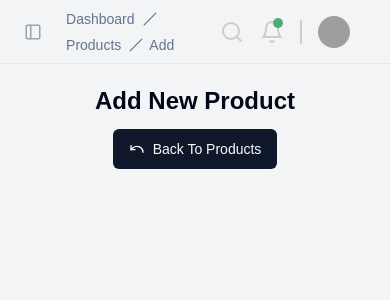
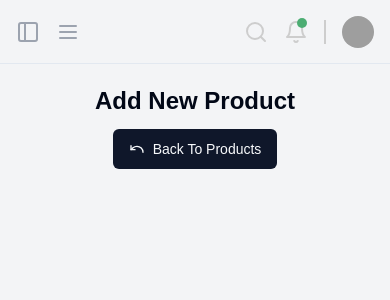
Before and after one commit to AhmedMahmoud929/hyper-extra, a Next.js app: page /products/add in a window 390 px wide. Shown: the top 300 px of the page. Built offline with nearby package versions, Linux system fonts and the light colour scheme; grey boxes are pictures that could not be loaded.

Commit message:
Enhance navbar responsivness

```diff
--- a/components/shared/Navbar.tsx
+++ b/components/shared/Navbar.tsx
@@ -1,6 +1,8 @@
 "use client";
 
-import { Bell, Search, Sidebar, Slash } from "lucide-react";
+import { useState } from "react";
+import { Bell, Search, Sidebar, Slash, Menu, X } from "lucide-react";
+import Link from "next/link";
 
 import {
   Breadcrumb,
@@ -11,38 +13,17 @@ import {
 } from "@/components/ui/breadcrumb";
 import { useSidebarContext } from "@/contexts/SidebarContext";
 import { Avatar, AvatarFallback, AvatarImage } from "@/components/ui/avatar";
-import {
-  Cloud,
-  CreditCard,
-  Github,
-  Keyboard,
-  LifeBuoy,
-  LogOut,
-  Mail,
-  MessageSquare,
-  Plus,
-  PlusCircle,
-  Settings,
-  User,
-  UserPlus,
-  Users,
-} from "lucide-react";
-
+import { Button } from "@/components/ui/button";
 import {
   DropdownMenu,
   DropdownMenuContent,
-  DropdownMenuGroup,
   DropdownMenuItem,
   DropdownMenuLabel,
-  DropdownMenuPortal,
   DropdownMenuSeparator,
   DropdownMenuShortcut,
-  DropdownMenuSub,
-  DropdownMenuSubContent,
-  DropdownMenuSubTrigger,
   DropdownMenuTrigger,
 } from "@/components/ui/dropdown-menu";
-import Link from "next/link";
+import { User, Settings, LogOut } from "lucide-react";
 
 interface NavbarProps {
   breadcrumbItems: {
@@ -51,19 +32,20 @@ interface NavbarProps {
   }[];
 }
 
-function Navbar({ breadcrumbItems }: NavbarProps) {
+export default function Navbar({ breadcrumbItems }: NavbarProps) {
   const { isSidebarOpen, setIsSidebarOpen } = useSidebarContext();
+  const [isMobileMenuOpen, setIsMobileMenuOpen] = useState(false);
 
   return (
-    <div className="h-16 py-5 px-6 pr-10 border-b w-full flex items-center justify-between">
+    <div className="relative h-16 py-5 px-4 md:px-6 border-b w-full flex items-center justify-between">
       {/* LEFT */}
-      <div className="flex items-center gap-6">
+      <div className="flex items-center gap-4 md:gap-6">
         <Sidebar
           role="button"
-          className="text-gray-400"
+          className="text-gray-400 cursor-pointer"
           onClick={() => setIsSidebarOpen(!isSidebarOpen)}
         />
-        <Breadcrumb>
+        <Breadcrumb className="hidden md:block">
           <BreadcrumbList>
             {breadcrumbItems.map((ele, ix) => (
               <div key={ix} className="flex gap-2 items-center">
@@ -72,30 +54,47 @@ function Navbar({ breadcrumbItems }: NavbarProps) {
                 </BreadcrumbItem>
                 {breadcrumbItems.length > ix + 1 && (
                   <BreadcrumbSeparator>
-                    <Slash />
+                    <Slash className="h-4 w-4" />
                   </BreadcrumbSeparator>
                 )}
               </div>
             ))}
           </BreadcrumbList>
         </Breadcrumb>
+        <div
+          role="button"
+          className="md:hidden"
+          onClick={() => setIsMobileMenuOpen(!isMobileMenuOpen)}
+        >
+          {isMobileMenuOpen ? (
+            <X className="h-6 w-6 text-gray-400" />
+          ) : (
+            <Menu className="h-6 w-6 text-gray-400" />
+          )}
+        </div>
       </div>
 
       {/* RIGHT */}
       <div className="flex items-center gap-4">
         {/* Icons */}
         <div className="flex items-center gap-4 border-r-2 border-custom-iconGray pr-4">
-          <Search role="button" className="text-custom-iconGray" />
+          <Search
+            role="button"
+            className="text-custom-iconGray cursor-pointer"
+          />
           <div className="relative">
             <div className="absolute -top-[2px] right-[1px] bg-custom-main w-[10px] h-[10px] rounded-full"></div>
-            <Bell role="button" className="text-custom-iconGray" />
+            <Bell
+              role="button"
+              className="text-custom-iconGray cursor-pointer"
+            />
           </div>
         </div>
         {/* Avatar */}
         <div className="flex items-center">
           <DropdownMenu>
             <DropdownMenuTrigger asChild>
-              <Avatar className="w-8 h-8" role="button">
+              <Avatar className="w-8 h-8 cursor-pointer">
                 <AvatarImage
                   src="https://github.com/shadcn.png"
                   alt="@shadcn"
@@ -103,39 +102,55 @@ function Navbar({ breadcrumbItems }: NavbarProps) {
                 <AvatarFallback>AM</AvatarFallback>
               </Avatar>
             </DropdownMenuTrigger>
-            <DropdownMenuContent align={"end"} className="w-56">
+            <DropdownMenuContent align="end" className="w-56">
               <DropdownMenuLabel>My Account</DropdownMenuLabel>
               <DropdownMenuSeparator />
-
-              {/* Profile */}
-              <DropdownMenuItem className="w-full cursor-pointer hover:bg-gray-100">
-                <User />
+              <DropdownMenuItem>
+                <User className="mr-2 h-4 w-4" />
                 <span>Profile</span>
                 <DropdownMenuShortcut>⇧⌘P</DropdownMenuShortcut>
               </DropdownMenuItem>
-
-              {/* Settings */}
-              <DropdownMenuItem className="w-full cursor-pointer hover:bg-gray-100">
-                <Settings />
+              <DropdownMenuItem>
+                <Settings className="mr-2 h-4 w-4" />
                 <span>Settings</span>
                 <DropdownMenuShortcut>⌘S</DropdownMenuShortcut>
               </DropdownMenuItem>
-
               <DropdownMenuSeparator />
-              {/* Logout */}
-              <Link href="/logout">
-                <DropdownMenuItem className="w-full cursor-pointer text-red-700 hover:bg-red-100/30">
-                  <LogOut />
-                  <span>Log out</span>
-                  <DropdownMenuShortcut>⇧⌘Q</DropdownMenuShortcut>
-                </DropdownMenuItem>
-              </Link>
+              <DropdownMenuItem className="text-red-600">
+                <LogOut className="mr-2 h-4 w-4" />
+                <span>Log out</span>
+                <DropdownMenuShortcut>⇧⌘Q</DropdownMenuShortcut>
+              </DropdownMenuItem>
             </DropdownMenuContent>
           </DropdownMenu>
         </div>
       </div>
+
+      {/* Mobile Menu */}
+      {isMobileMenuOpen && (
+        <div className="absolute top-[80%] w-[75%] left-[15%] right-0 bg-white border-b shadow-lg md:hidden">
+          <div className="p-4">
+            <Breadcrumb>
+              <BreadcrumbList>
+                {breadcrumbItems.map((ele, ix) => (
+                  <div key={ix} className="flex gap-2 items-center">
+                    <BreadcrumbItem>
+                      <BreadcrumbLink href={ele.href}>
+                        {ele.label}
+                      </BreadcrumbLink>
+                    </BreadcrumbItem>
+                    {breadcrumbItems.length > ix + 1 && (
+                      <BreadcrumbSeparator>
+                        <Slash className="h-4 w-4" />
+                      </BreadcrumbSeparator>
+                    )}
+                  </div>
+                ))}
+              </BreadcrumbList>
+            </Breadcrumb>
+          </div>
+        </div>
+      )}
     </div>
   );
 }
-
-export default Navbar;
```
